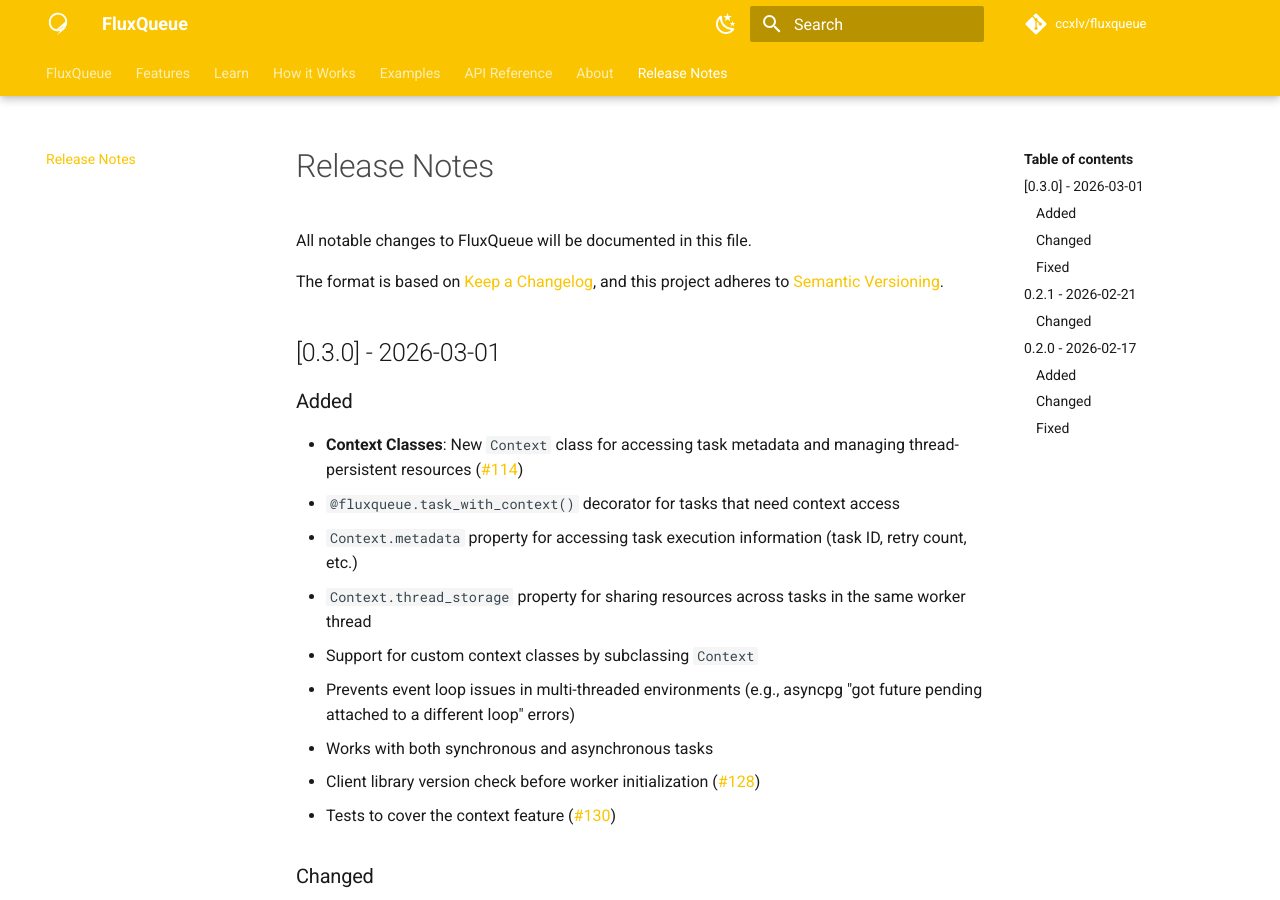
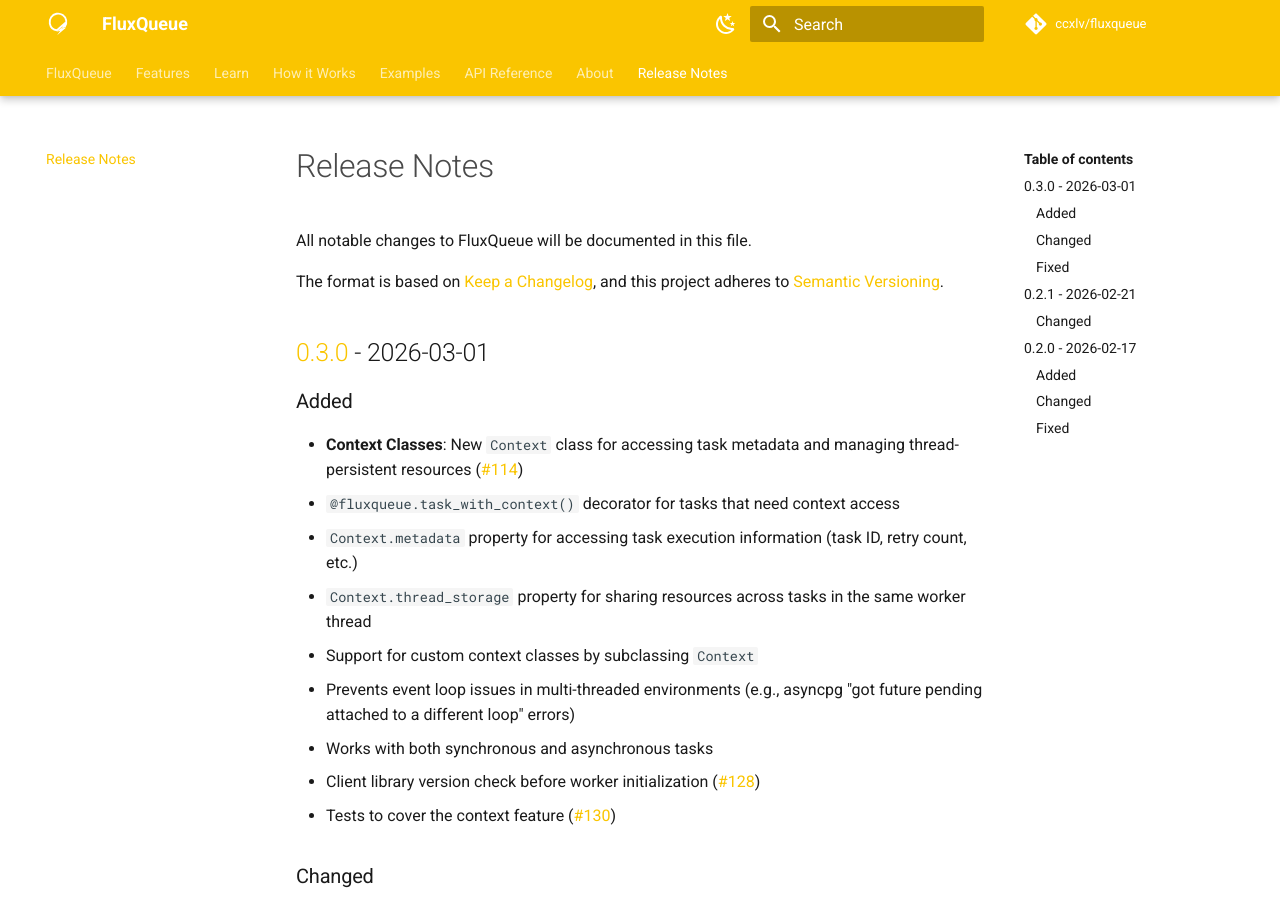
Before and after one commit to CCXLV/fluxqueue, an MkDocs documentation site: the page built from docs/release-notes.md, in a window 1280 px wide and 900 px high. Built offline with MkDocs 1.6.1 and Material for MkDocs 9.7.7, drawn with Linux system fonts in a browser that asks for light colours; comment, search, counter and statistics services are not loaded; part of the change alters nothing that is shown.

```diff
--- a/docs/release-notes.md
+++ b/docs/release-notes.md
@@ -72,7 +72,6 @@ and this project adheres to [Semantic Versioning](https://semver.org/spec/v2.0.0
 - Fixed license name in pyproject.toml ([#107](https://github.com/CCXLV/fluxqueue/pull/107))
 - Fixed pyproject classifiers ([#109](https://github.com/CCXLV/fluxqueue/pull/109))
 
-[Unreleased]: https://github.com/CCXLV/fluxqueue/compare/v0.3.0rc1...HEAD
-[0.3.0-rc1]: https://github.com/CCXLV/fluxqueue/compare/v0.2.1...v0.3.0rc1
+[0.3.0]: https://github.com/CCXLV/fluxqueue/compare/v0.2.1...HEAD
 [0.2.1]: https://github.com/CCXLV/fluxqueue/compare/v0.2.0...v0.2.1
 [0.2.0]: https://github.com/CCXLV/fluxqueue/compare/v0.2.0-beta.4...v0.2.0
```
